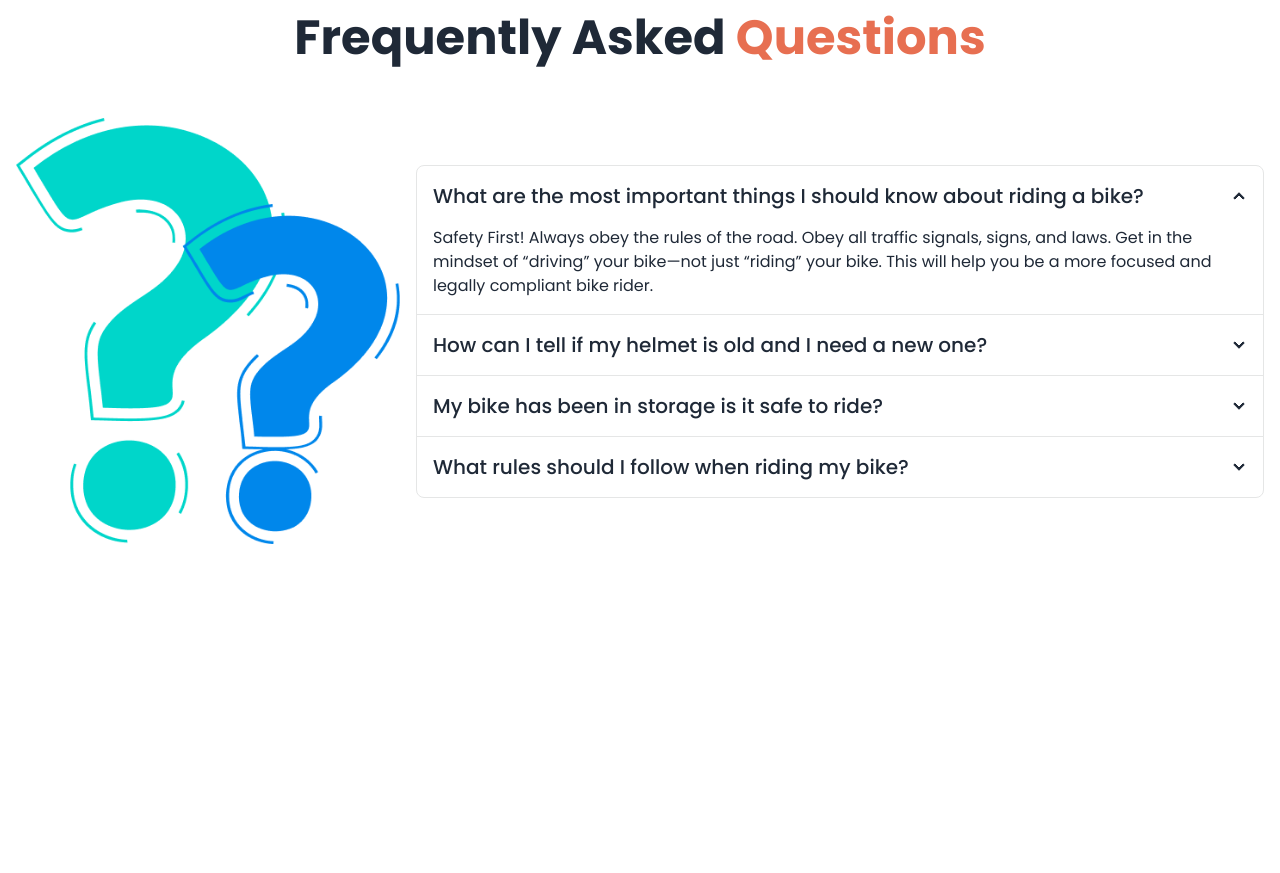
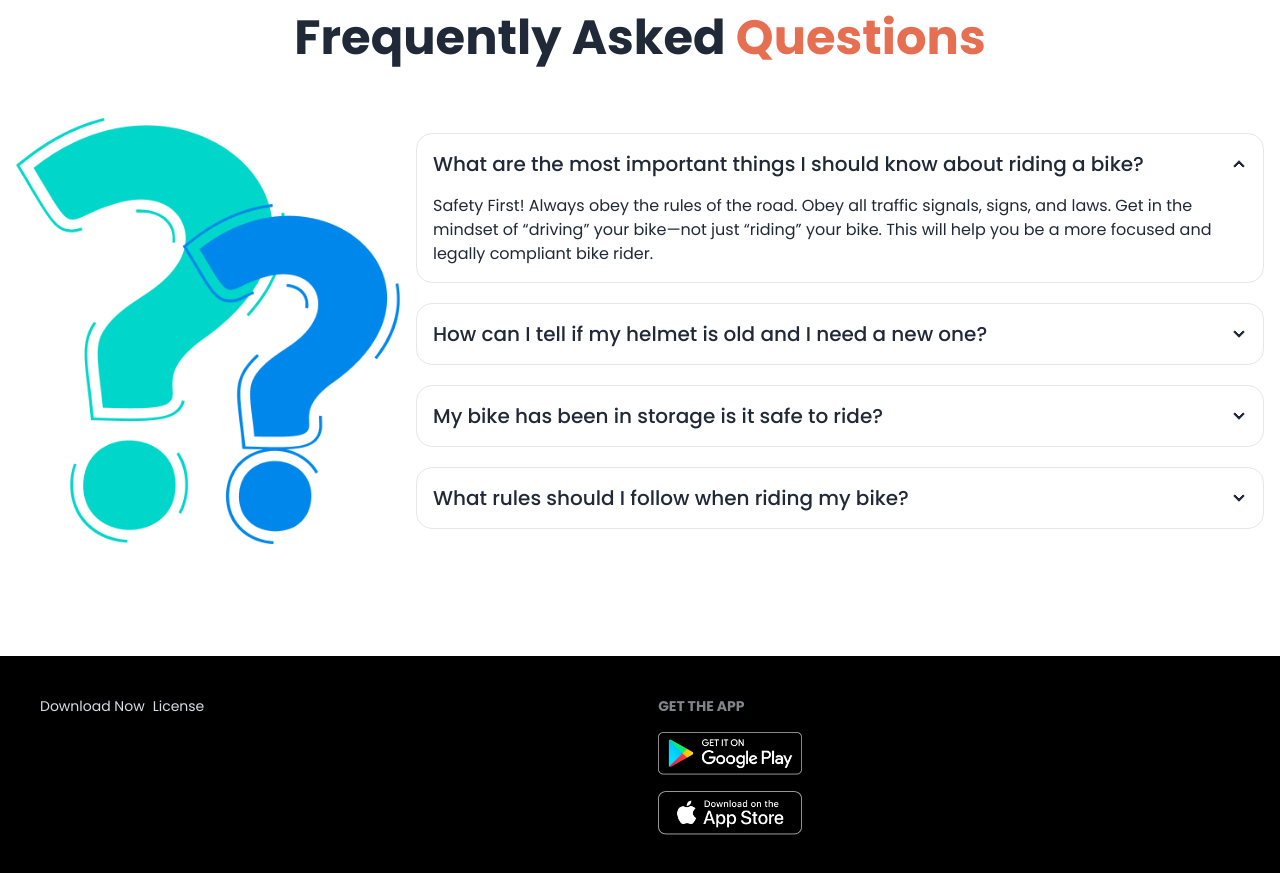
Before and after one commit to mehedipro3/bike-zone-daisyUI, a plain HTML site: page index.html in a window 1280 px wide. Shown: the part 1380-2253 px from the top of the page. Before the commit the page ends 2036 px from the top, so only its background shows below. Drawn offline with nearby package versions, Linux system fonts and the light colour scheme.

Commit message:
footer section added

```diff
--- a/index.html
+++ b/index.html
@@ -201,16 +201,15 @@
       <div class="hero">
         <div class="hero-content flex-col lg:flex-row">
           <img src="./images/others/faq.png" class="max-w-sm rounded-lg " />
-          <div>
-            <div class="join join-vertical w-full">
-              <div class="collapse collapse-arrow join-item border-base-300 border">
+          <div class= "space-y-5">
+            <div class="collapse collapse-arrow join-item  border">
               <input type="radio" name="my-accordion-4" checked="checked" />
               <div class="collapse-title text-xl font-medium">What are the most important things I should know about riding a bike?</div>
               <div class="collapse-content">
                 <p>Safety First! Always obey the rules of the road. Obey all traffic signals, signs, and laws. Get in the mindset of “driving” your bike—not just “riding” your bike. This will help you be a more focused and legally compliant bike rider. </p>
               </div>
             </div>
-              <div class="collapse collapse-arrow join-item border-base-300 border">
+            <div class="collapse collapse-arrow join-item  border">
               <input type="radio" name="my-accordion-4" />
               <div class="collapse-title text-xl font-medium">How can I tell if my helmet is old and I need a
                 new one?</div>
@@ -218,14 +217,14 @@
                 <p>hello</p>
               </div>
             </div>
-              <div class="collapse collapse-arrow join-item border-base-300 border">
+            <div class="collapse collapse-arrow join-item  border">
               <input type="radio" name="my-accordion-4" />
               <div class="collapse-title text-xl font-medium">My bike has been in storage is it safe to ride?</div>
               <div class="collapse-content">
                 <p>hello</p>
               </div>
             </div>
-              <div class="collapse collapse-arrow join-item border-base-300 border">
+            <div class="collapse collapse-arrow join-item  border">
               <input type="radio" name="my-accordion-4" />
               <div class="collapse-title text-xl font-medium">What rules should I follow when riding my bike?</div>
               <div class="collapse-content">
@@ -235,12 +234,23 @@
           </div>
         </div>
       </div>
-      </div>
     </section>
   </main>
 
   <!-- footer section  -->
-  <footer></footer>
+    <footer class="footer bg-black text-neutral-content p-10">
+      <aside class="flex">
+        <p> Download Now </p>
+        <p> License  </p>
+      </aside>
+      <nav>
+        <h6 class="footer-title">Get the App</h6>
+        <div class="grid grid-cols-1 gap-4">
+          <a> <img class="w-36" src="./images/others/android.png" alt=""></a>
+          <a> <img class="w-36" src="./images/others/ios.png" alt=""></a>
+        </div>
+      </nav>
+  </footer>
 </body>
 
 </html>
```
Lines whose indentation alone changed are shown as unchanged.
